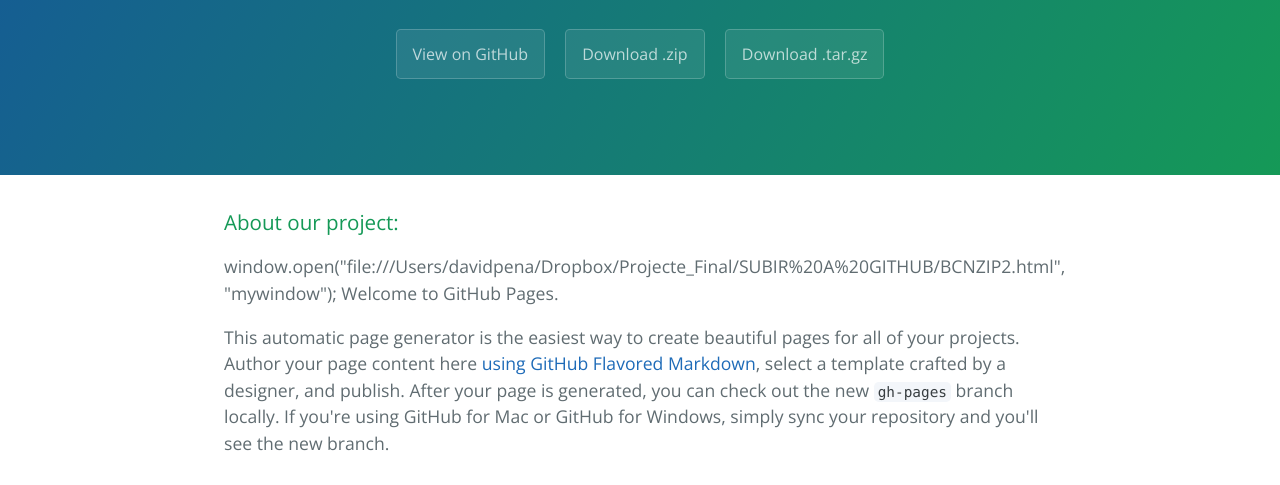
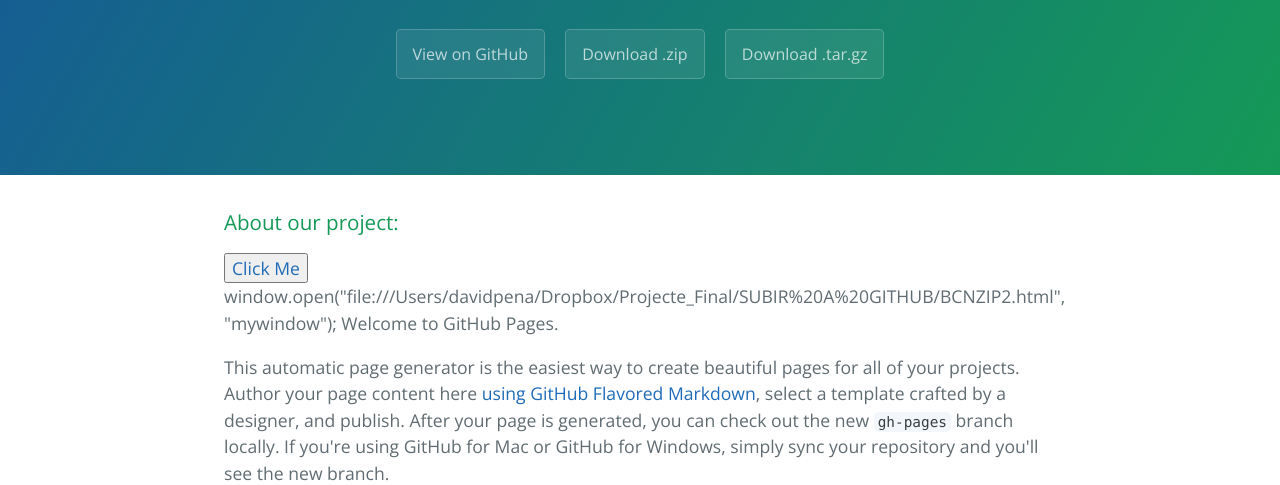
Before and after one commit to davidpenaplanell/DataScience, a plain HTML site: page index.html in a window 1280 px wide. Shown: the part 286-771 px from the top of the page. Drawn offline with nearby package versions, Linux system fonts and the light colour scheme.

Commit message:
Update index.html

```diff
--- a/index.html
+++ b/index.html
@@ -21,6 +21,8 @@
     <section class="main-content">
       <h3>
 <a id="About our project" class="anchor" href="#About our project" aria-hidden="true"><span class="octicon octicon-link"></span></a>About our project:</h3>
+
+<a href="http://www.stackoverlfow.com" target="_"><input type="button" value="Click Me"/></a>
 
 window.open("file:///Users/davidpena/Dropbox/Projecte_Final/SUBIR%20A%20GITHUB/BCNZIP2.html", "mywindow");
 
```
